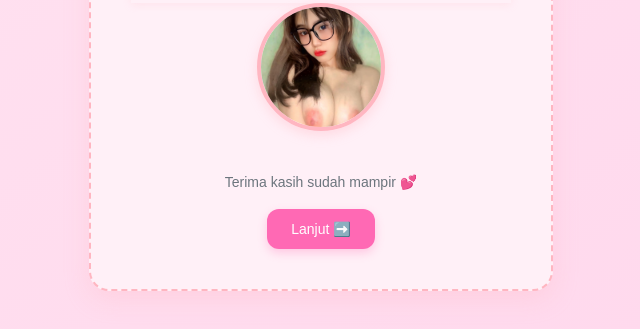
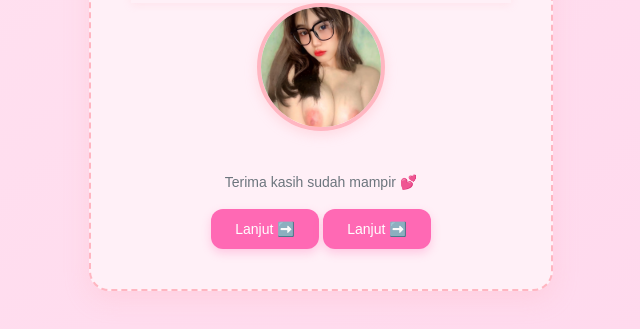
Before and after one commit to kedebugnjay/testimoni_adel, a plain HTML site: page testi1.html in a window 1280 px wide. Shown: the part 311-640 px from the top of the page, without its empty margins (319-959 px from the left). Drawn offline with Linux system fonts and the light colour scheme.

Commit message:
Update testi1.html

```diff
--- a/testi1.html
+++ b/testi1.html
@@ -16,6 +16,9 @@
       <button class="next-btn" onclick="window.location.href='testi2.html'">
         Lanjut ➡️
       </button>
+      <button class="next-btn" onclick="window.location.href='index.html'">
+        Lanjut ➡️
+      </button>
 
       <div class="ad-slot"></div>
     </main>
```
